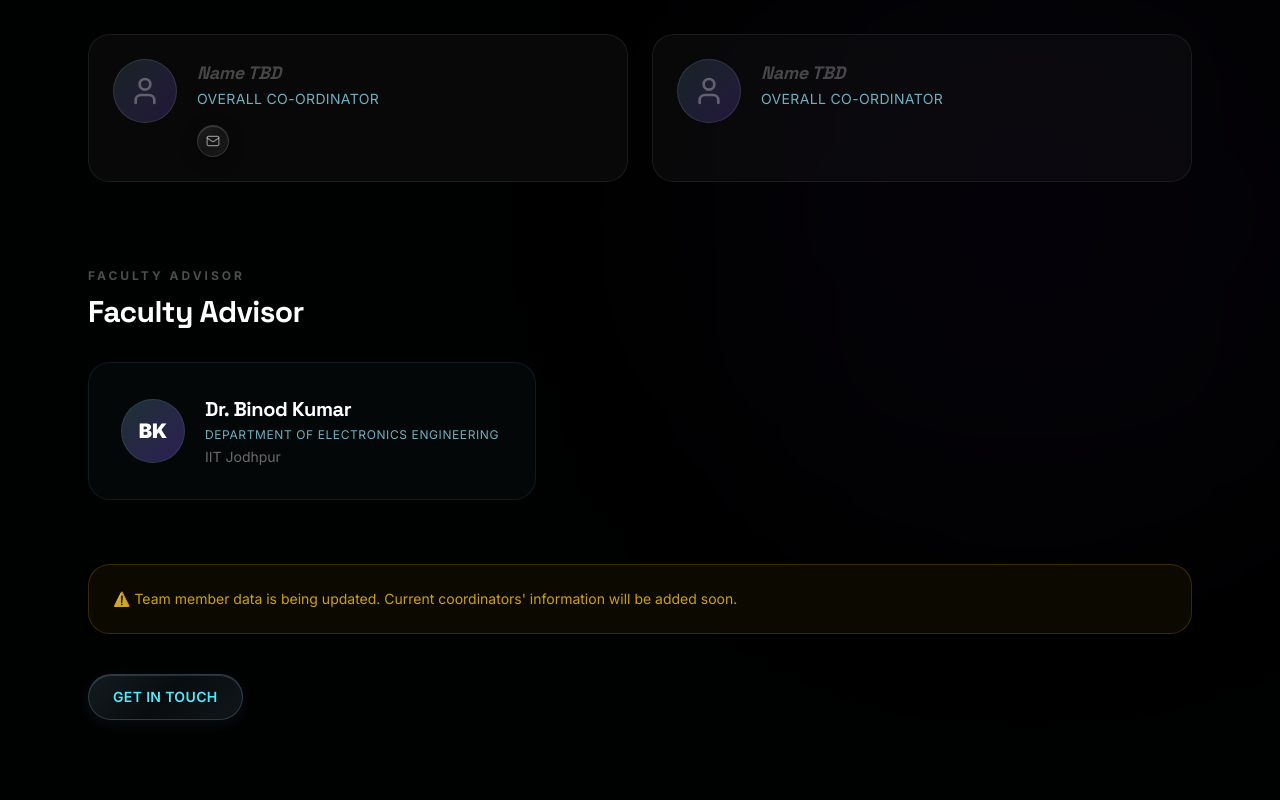
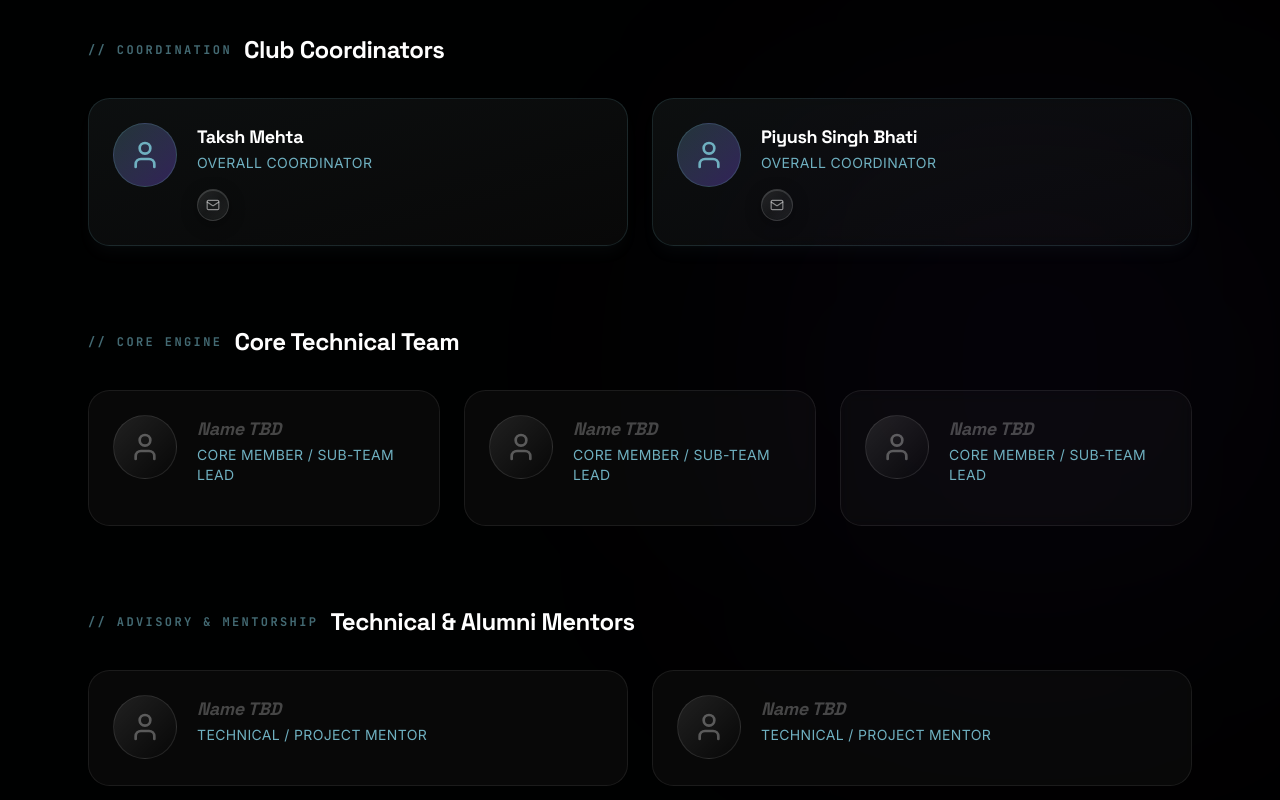
Before and after one commit to RoboticsClubIITJ/RoboticsClubIITJ.github.io, a Next.js app: page /team in a window 1280 px wide. Shown: the part 320-1120 px from the top of the page. Built offline with nearby package versions, Linux system fonts and the light colour scheme.

Commit message:
feat: demarcate team page into coordinators, core team, and mentors

```diff
--- a/src/app/team/page.tsx
+++ b/src/app/team/page.tsx
@@ -1,6 +1,6 @@
 'use client';
 import { motion } from 'framer-motion';
-import { teamMembers, facultyAdvisor } from '@/lib/data';
+import { coordinators, coreTeam, mentors, facultyAdvisor } from '@/lib/data';
 import { Mail, User } from 'lucide-react';
 import { LiquidGlassButton } from '@/components/ui/liquid-glass-button';
 import Link from 'next/link';
@@ -16,42 +16,30 @@ const LinkedinIcon = () => (
     <path d="M20.447 20.452h-3.554v-5.569c0-1.328-.027-3.037-1.852-3.037-1.853 0-2.136 1.445-2.136 2.939v5.667H9.351V9h3.414v1.561h.046c.477-.9 1.637-1.85 3.37-1.85 3.601 0 4.267 2.37 4.267 5.455v6.286zM5.337 7.433a2.062 2.062 0 01-2.063-2.065 2.064 2.064 0 112.063 2.065zm1.782 13.019H3.555V9h3.564v11.452zM22.225 0H1.771C.792 0 0 .774 0 1.729v20.542C0 23.227.792 24 1.771 24h20.451C23.2 24 24 23.227 24 22.271V1.729C24 .774 23.2 0 22.222 0h.003z"/>
   </svg>
 );
-export default function TeamPage() {
+
+const MemberCard = ({ member, index, highlight = false }: { member: any, index: number, highlight?: boolean }) => {
   return (
-    <div className="relative min-h-screen pt-24 pb-24 overflow-x-hidden">
-      <div className="absolute inset-0 pointer-events-none overflow-hidden">
-        <div className="absolute top-1/4 right-0 w-[500px] h-[500px] bg-violet-500/5 rounded-full blur-[150px]" />
-      </div>
-      <div className="relative z-10 max-w-6xl mx-auto px-4 sm:px-6">
     <motion.div
-          initial={{ opacity: 0, y: 30 }}
-          animate={{ opacity: 1, y: 0 }}
-          transition={{ duration: 0.7 }}
-          className="mb-16"
-        >
-          <span className="text-xs font-bold tracking-[0.25em] text-cyan-400 uppercase">TEAM DIRECTORY</span>
-          <h1 className="text-5xl md:text-6xl font-black text-white mt-3 mb-4">Core Team Members</h1>
-          <div className="w-16 h-0.5 bg-gradient-to-r from-cyan-500 to-transparent mb-6" />
-          <p className="text-white/50 text-lg max-w-2xl">
-            The student coordinators and technical heads directing the club&apos;s research, engineering, and outreach projects.
-          </p>
-        </motion.div>
-        {/* Team cards */}
-        <div className="grid grid-cols-1 md:grid-cols-2 gap-6 mb-20">
-          {teamMembers.map((member, i) => (
-            <motion.div
-              key={member.id}
       initial={{ opacity: 0, y: 20 }}
-              animate={{ opacity: 1, y: 0 }}
-              transition={{ duration: 0.5, delay: i * 0.1 }}
-              className="p-6 rounded-2xl border border-white/8 bg-white/3 backdrop-blur-sm hover:border-cyan-500/25 transition-all duration-300"
+      whileInView={{ opacity: 1, y: 0 }}
+      viewport={{ once: true }}
+      transition={{ duration: 0.5, delay: index * 0.05 }}
+      className={`p-6 rounded-2xl border bg-white/3 backdrop-blur-sm transition-all duration-300 ${
+        highlight
+          ? 'border-cyan-500/20 hover:border-cyan-500/40 bg-gradient-to-br from-cyan-500/5 to-transparent shadow-lg shadow-cyan-500/5'
+          : 'border-white/8 hover:border-violet-500/20'
+      }`}
     >
       <div className="flex items-start gap-5">
-                <div className="w-16 h-16 rounded-full bg-gradient-to-br from-cyan-500/20 to-violet-500/20 border border-white/10 flex items-center justify-center flex-shrink-0">
-                  <User className="w-8 h-8 text-white/30" />
+        <div className={`w-16 h-16 rounded-full border flex items-center justify-center flex-shrink-0 ${
+          highlight
+            ? 'bg-gradient-to-br from-cyan-500/30 to-violet-500/30 border-cyan-500/30 text-cyan-400'
+            : 'bg-gradient-to-br from-white/10 to-transparent border-white/10 text-white/30'
+        }`}>
+          <User className="w-8 h-8" />
         </div>
-                <div className="flex-1">
-                  <h3 className="text-white font-bold text-lg">
+        <div className="flex-1 min-w-0">
+          <h3 className="text-white font-bold text-lg truncate">
             {member.name || <span className="text-white/25 italic">Name TBD</span>}
           </h3>
           <p className="text-cyan-400 text-sm tracking-wide uppercase mt-0.5">{member.role}</p>
@@ -75,14 +63,75 @@ export default function TeamPage() {
         </div>
       </div>
     </motion.div>
+  );
+};
+
+export default function TeamPage() {
+  return (
+    <div className="relative min-h-screen pt-24 pb-24 overflow-x-hidden">
+      <div className="absolute inset-0 pointer-events-none overflow-hidden">
+        <div className="absolute top-1/4 right-0 w-[500px] h-[500px] bg-violet-500/5 rounded-full blur-[150px]" />
+      </div>
+      <div className="relative z-10 max-w-6xl mx-auto px-4 sm:px-6">
+        <motion.div
+          initial={{ opacity: 0, y: 30 }}
+          animate={{ opacity: 1, y: 0 }}
+          transition={{ duration: 0.7 }}
+          className="mb-16"
+        >
+          <span className="text-xs font-bold tracking-[0.25em] text-cyan-400 uppercase">TEAM DIRECTORY</span>
+          <h1 className="text-5xl md:text-6xl font-black text-white mt-3 mb-4">Meet the Team</h1>
+          <div className="w-16 h-0.5 bg-gradient-to-r from-cyan-500 to-transparent mb-6" />
+          <p className="text-white/50 text-lg max-w-2xl">
+            The student coordinators, core technical team, and project mentors directing the club&apos;s research, engineering, and outreach.
+          </p>
+        </motion.div>
+
+        {/* Coordinators Section */}
+        <div className="mb-20">
+          <div className="flex items-center gap-3 mb-8">
+            <span className="text-xs font-bold tracking-[0.2em] text-cyan-400/60 uppercase font-mono">// COORDINATION</span>
+            <h2 className="text-2xl font-bold text-white">Club Coordinators</h2>
+          </div>
+          <div className="grid grid-cols-1 md:grid-cols-2 gap-6">
+            {coordinators.map((member, i) => (
+              <MemberCard key={member.id} member={member} index={i} highlight={true} />
             ))}
           </div>
+        </div>
+
+        {/* Core Team Section */}
+        <div className="mb-20">
+          <div className="flex items-center gap-3 mb-8">
+            <span className="text-xs font-bold tracking-[0.2em] text-cyan-400/60 uppercase font-mono">// CORE ENGINE</span>
+            <h2 className="text-2xl font-bold text-white">Core Technical Team</h2>
+          </div>
+          <div className="grid grid-cols-1 sm:grid-cols-2 md:grid-cols-3 gap-6">
+            {coreTeam.map((member, i) => (
+              <MemberCard key={member.id} member={member} index={i} />
+            ))}
+          </div>
+        </div>
+
+        {/* Mentors Section */}
+        <div className="mb-20">
+          <div className="flex items-center gap-3 mb-8">
+            <span className="text-xs font-bold tracking-[0.2em] text-cyan-400/60 uppercase font-mono">// ADVISORY & MENTORSHIP</span>
+            <h2 className="text-2xl font-bold text-white">Technical & Alumni Mentors</h2>
+          </div>
+          <div className="grid grid-cols-1 sm:grid-cols-2 md:grid-cols-2 gap-6">
+            {mentors.map((member, i) => (
+              <MemberCard key={member.id} member={member} index={i} />
+            ))}
+          </div>
+        </div>
+
         {/* Faculty Advisor */}
         <motion.div
           initial={{ opacity: 0, y: 20 }}
           whileInView={{ opacity: 1, y: 0 }}
           viewport={{ once: true }}
-          className="mb-16"
+          className="mb-20"
         >
           <span className="text-xs font-bold tracking-[0.25em] text-white/30 uppercase">FACULTY ADVISOR</span>
           <h2 className="text-3xl font-black text-white mt-2 mb-8">Faculty Advisor</h2>
@@ -99,6 +148,7 @@ export default function TeamPage() {
             </div>
           </div>
         </motion.div>
+
         {/* Notice about incomplete data */}
         <motion.div
           initial={{ opacity: 0 }}
@@ -107,9 +157,10 @@ export default function TeamPage() {
           className="p-6 rounded-2xl border border-yellow-500/20 bg-yellow-500/5 mb-10"
         >
           <p className="text-yellow-400/80 text-sm">
-            ⚠️ Team member data is being updated. Current coordinators&apos; information will be added soon.
+            ⚠️ Some team member data is being updated. Additional members and links will be added soon.
           </p>
         </motion.div>
+
         <Link href="/contact">
           <LiquidGlassButton variant="cyan">Get in Touch</LiquidGlassButton>
         </Link>
--- a/src/lib/data.ts
+++ b/src/lib/data.ts
@@ -182,24 +182,78 @@ export const domainColors: Record<string, string> = {
   "Physics-based Simulation": "bg-teal-500/10 text-teal-400 border-teal-500/20",
 };
 
-export const teamMembers = [
+export interface TeamMember {
+  id: number;
+  name: string;
+  role: string;
+  email?: string;
+  linkedin?: string;
+  github?: string;
+  image?: string;
+}
+
+export const coordinators: TeamMember[] = [
+  {
+    id: 1,
+    name: "Taksh Mehta",
+    role: "Overall Coordinator",
+    email: "robotics@iitj.ac.in",
+    linkedin: "",
+    github: "",
+  },
+  {
+    id: 2,
+    name: "Piyush Singh Bhati",
+    role: "Overall Coordinator",
+    email: "robotics@iitj.ac.in",
+    linkedin: "",
+    github: "",
+  },
+];
+
+export const coreTeam: TeamMember[] = [
   {
     id: 1,
     name: "",
-    role: "Overall Co-ordinator",
-    email: "robotics@iitj.ac.in",
+    role: "Core Member / Sub-team Lead",
+    email: "",
     linkedin: "",
     github: "",
-    image: "",
   },
   {
     id: 2,
     name: "",
-    role: "Overall Co-ordinator",
+    role: "Core Member / Sub-team Lead",
     email: "",
     linkedin: "",
     github: "",
-    image: "",
+  },
+  {
+    id: 3,
+    name: "",
+    role: "Core Member / Sub-team Lead",
+    email: "",
+    linkedin: "",
+    github: "",
+  },
+];
+
+export const mentors: TeamMember[] = [
+  {
+    id: 1,
+    name: "",
+    role: "Technical / Project Mentor",
+    email: "",
+    linkedin: "",
+    github: "",
+  },
+  {
+    id: 2,
+    name: "",
+    role: "Technical / Project Mentor",
+    email: "",
+    linkedin: "",
+    github: "",
   },
 ];
 
```
Lines whose indentation alone changed are shown as unchanged.
